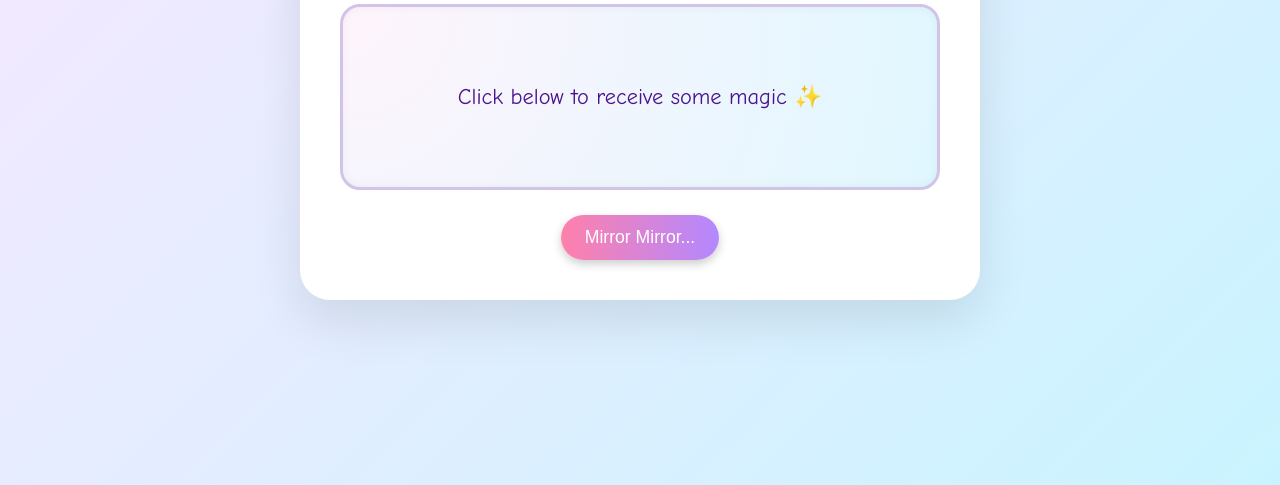
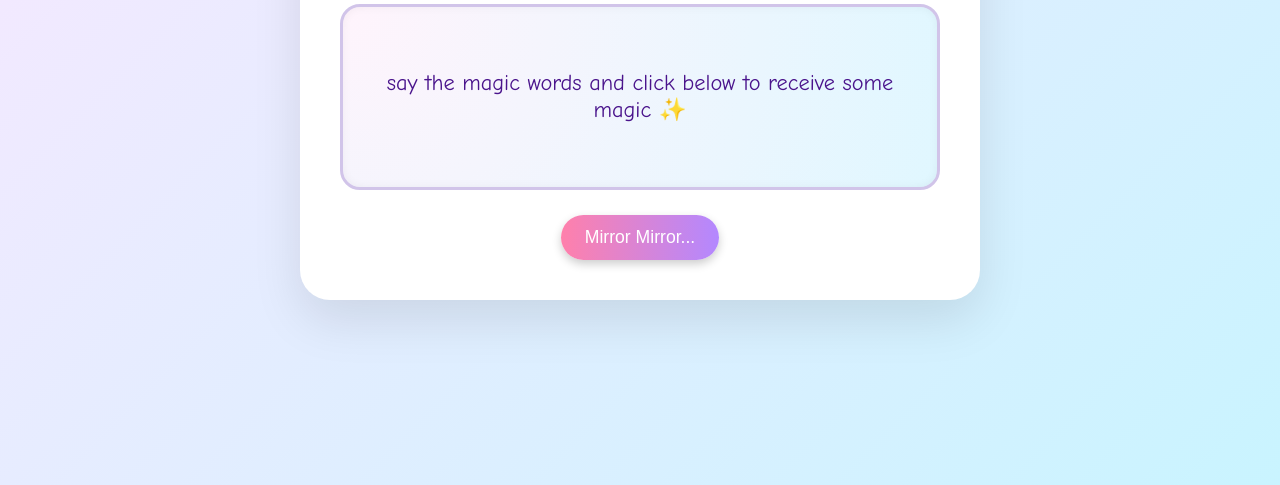
Before and after one commit to karlaguio/mirror-mirror, a plain HTML site: page index.html in a window 1280 px wide. Shown: the part 315-800 px from the top of the page. Drawn offline with Linux system fonts and the light colour scheme.

Commit message:
Update index.html

```diff
--- a/index.html
+++ b/index.html
@@ -10,7 +10,7 @@
   <div class="container">
     <h1>🪞 Affirmation Mirror</h1>
     <div class="mirror" id="mirror">
-      <p id="affirmation">Click below to receive some magic ✨</p>
+      <p id="affirmation">say the magic words and click below to receive some magic ✨</p>
     </div>
     <button onclick="generateAffirmation()">Mirror Mirror...</button>
   </div>
```
